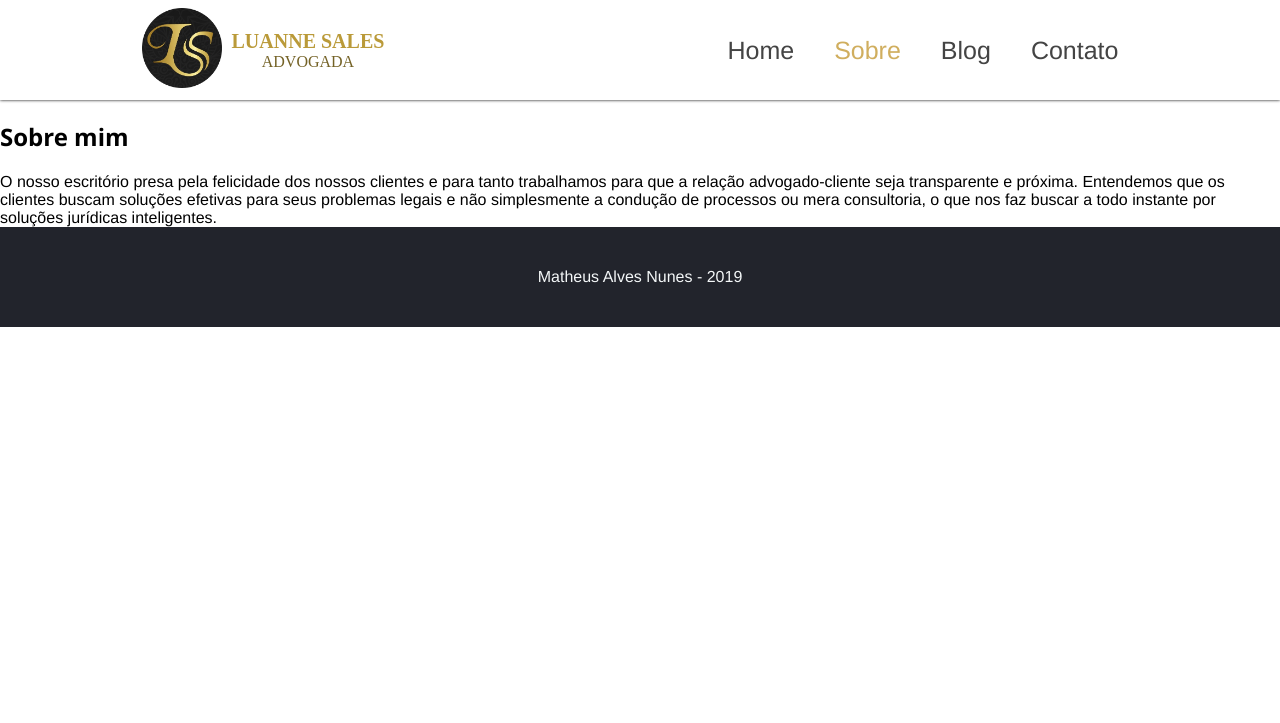
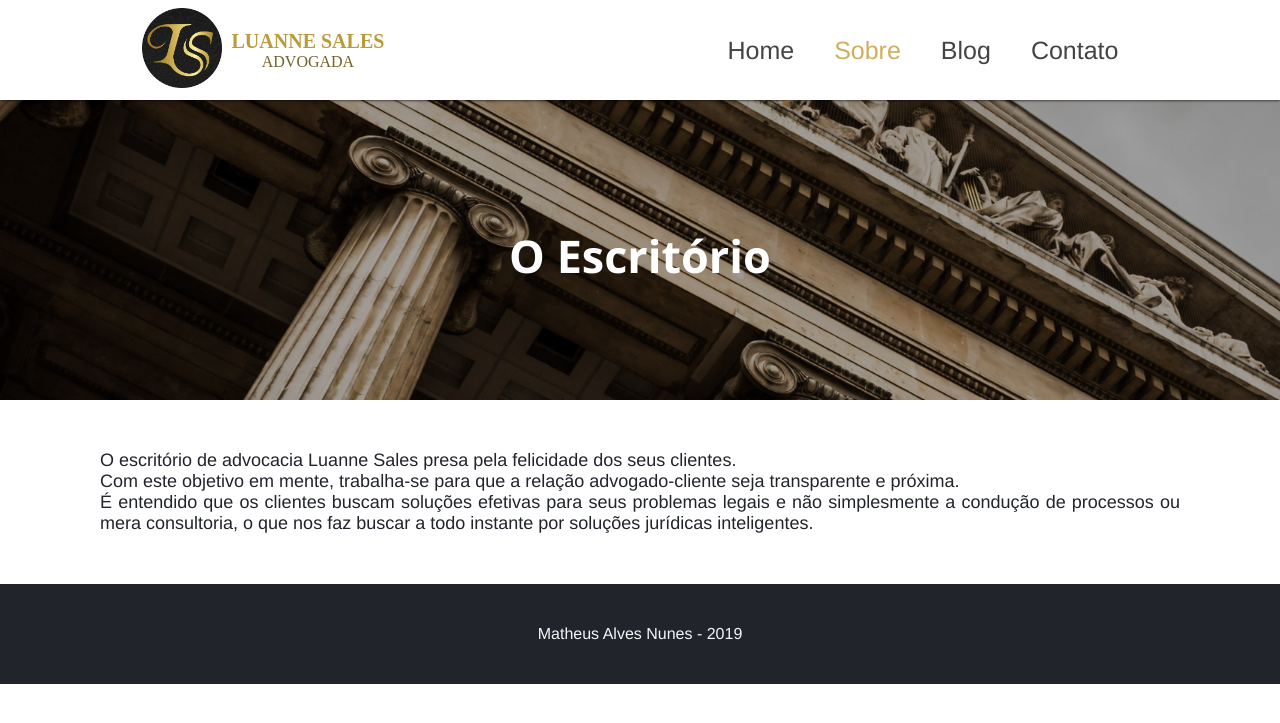
Before and after one commit to luanne-sales/luanne-sales.github.io, a Jekyll site: the page built from sobre.html, in a window 1280 px wide. Shown: the top 723 px of the page. Built offline with Jekyll 4.4.1, drawn with Linux system fonts in a browser that asks for light colours; nearby versions of some CDN libraries; some web fonts are replaced.

Commit message:
About page

```diff
--- a/assets/css/main.css
+++ b/assets/css/main.css
@@ -22,7 +22,7 @@ h2 {
 /* Header
 __________________________________________*/
 
-body header {
+body>header {
   background-color: #FFFFFF;
   box-shadow: 0 0 3px  #000000;
   height: var(--header-height);
@@ -63,7 +63,7 @@ body header {
   font-weight: 500;
 }
 
-body header div a img {
+body>header div a img {
   width: 80px;
   height: 80px;
 }
@@ -341,6 +341,42 @@ _______________________________________________*/
   color: #ffffff;
 }
 
+/* Sobre
+________________________________________________*/
+#sobre-header{
+  background-image: url(/assets/img/sobre.jpg);
+  height: 300px;
+  background-position: top;
+  background-repeat: no-repeat;
+  background-size: cover;
+  color: #FFFFFF;
+  font-size: 30px;
+  text-align: center;
+}
+
+#sobre-header>div{
+  background-color: hsla(0, 0%, 0%, .35);
+  height: 100%;
+}
+
+#sobre-header h2{
+  padding-top: 125px;
+  margin-top: 0;
+}
+
+#sobre-main>article{
+  color: #22242C;
+  /* background-color: #f0f0f0; */
+  height: 100%;
+  font-size: 18px;
+  text-align: justify;
+}
+
+#sobre-main>article>div{
+  padding: 50px 100px;
+}
+
+
 /* Footer
 ________________________________________________*/
 
--- a/assets/css/queries.css
+++ b/assets/css/queries.css
@@ -28,6 +28,10 @@
   #blog-cards-container{
     grid-template-columns: 300px;
   }
+
+  #sobre-main>article>div{
+    padding: 40px 50px;
+  }
 }
 
 /* Small devices (landscape phones, 576px and up)*/
@@ -56,6 +60,10 @@
   #blog-cards-container{
     grid-template-columns: 300px;
   }
+
+  #sobre-main>article>div{
+    padding: 40px 50px;
+  }
 }
 
 /* Medium devices (tablets, 768px and up)*/
@@ -79,6 +87,9 @@
     grid-template-columns: 300px 300px;
   }
 
+  #sobre-main>article>div{
+    padding: 40px 50px;
+  }
 }
 
 /* Large devices (desktops, 992px and up)*/
--- a/sobre.html
+++ b/sobre.html
@@ -1,11 +1,28 @@
 ---
 layout: default
-title: About
+title: Sobre
 keywords: advogada, advogado, advogados, Montes Claros, direito, civil, penal, trabalhista, Luanne Sales
 description: Luanne Santos Sales Advogada Montes Claros
 ---
-<h2>Sobre mim</h2>
 
-O nosso escritório presa pela felicidade dos nossos clientes e para tanto trabalhamos para que a relação advogado-cliente seja transparente e próxima.
+<main id="sobre-main">
+  <header id="sobre-header">
+    <div>
+      <h2>O Escritório</h2>
+    </div>
+  </header>
 
-Entendemos que os clientes buscam soluções efetivas para seus problemas legais e não simplesmente a condução de processos ou mera consultoria, o que nos faz buscar a todo instante por soluções jurídicas inteligentes.
+  <article>
+    <div>
+      O escritório de advocacia Luanne Sales presa pela felicidade dos seus clientes.
+      <br>
+      Com este objetivo em mente,
+      trabalha-se para que a relação advogado-cliente seja transparente e próxima.
+      <br>
+      É entendido que os clientes buscam soluções efetivas para seus problemas legais
+      e não simplesmente a condução de processos ou mera consultoria,
+      o que nos faz buscar a todo instante por soluções jurídicas inteligentes.
+    </div>
+  </article>
+
+</main>
```
Also changed, not shown: assets/img/sobre.jpg (added).
